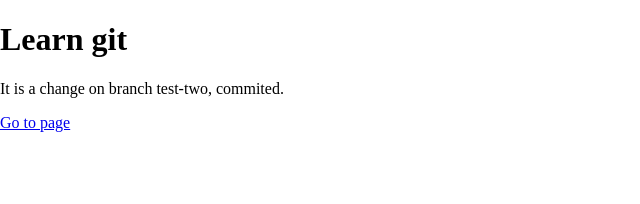
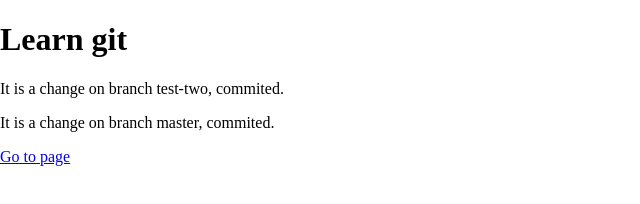
Before and after one commit to eremina-official/git-learn, a plain HTML site: page index.html in a window 1280 px wide. Shown: the whole page, without its empty margins (0-640 px from the left). Drawn offline with Linux system fonts and the light colour scheme.

Commit message:
add change on branch master

```diff
--- a/index.html
+++ b/index.html
@@ -7,6 +7,7 @@
 <body>
   <h1>Learn git</h1>
   <p>It is a change on branch test-two, commited.</p>
+  <p>It is a change on branch master, commited.</p>
   <p><a href="pages/page.html">Go to page</a></p>
 </body>
 </html>
```
